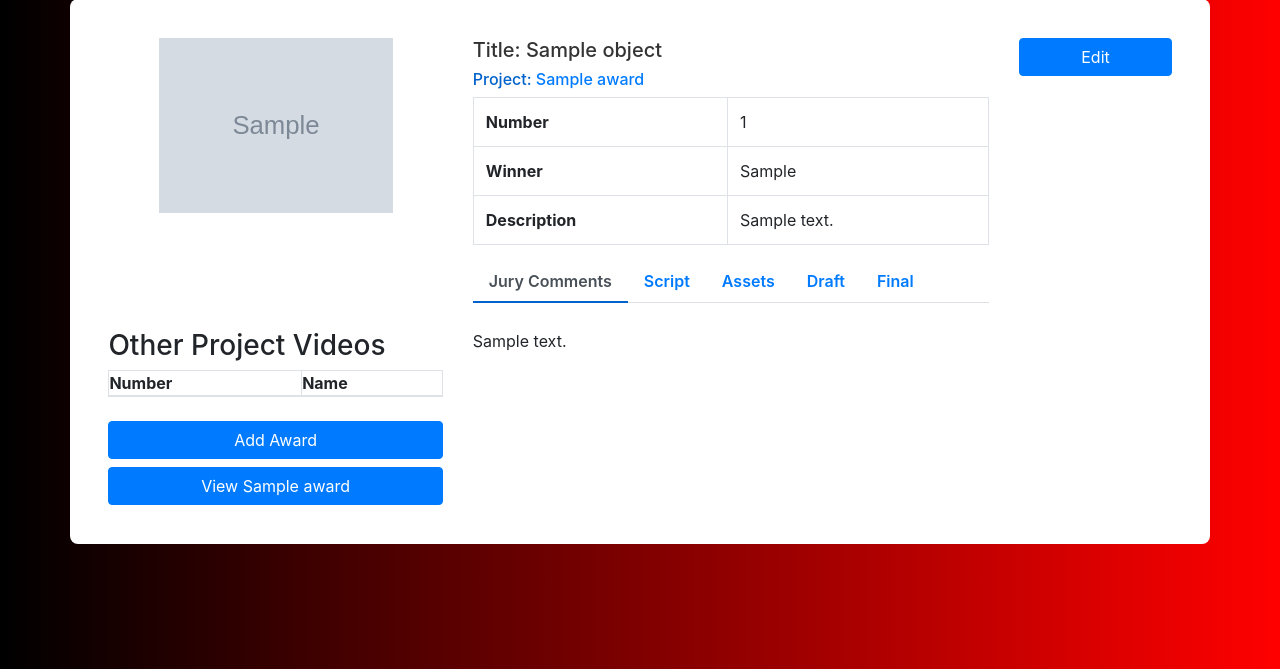
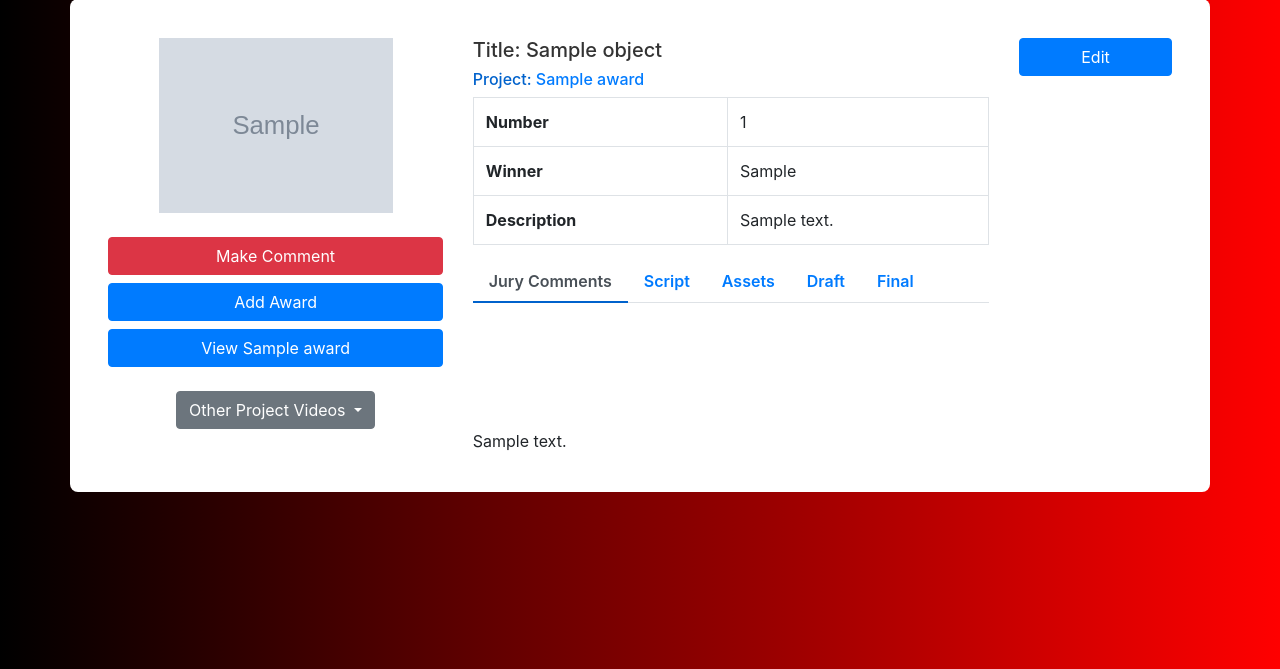
Before and after one commit to imnotberg/vcmproduction, a Django app: template project/templates/project/award_detail.html in a window 1280 px wide. Shown: the part 103-772 px from the top of the page. Run offline with Django 3.2, Linux system fonts and the light colour scheme; the template is opened without the code that fills it: most values are stand-ins (such as "Sample title", 1, 10 or a date in 2020); grey boxes marked "Sample" are stand-in pictures; form fields are guessed from the names that the template uses; lists and menus that the app fills with data are empty; parts of the project's set-up code (start-up, migrations or seed data) failed here and were passed over; some libraries are stand-ins or nearby versions.

Commit message:
some changes and credentials.json

```diff
--- a/project/forms.py
+++ b/project/forms.py
@@ -129,6 +129,10 @@
                               help_text='Let us know what you want to communicate, and we will work on a draft script',
                               widget=forms.Textarea)
 class CommentForm(forms.Form):
+    CHOICES = (
+        ('a','A'),
+        ('b','B'),
+        )
     block = forms.IntegerField(required=False,widget=forms.NumberInput)
     comment = forms.CharField(widget=forms.Textarea)
-    comment_type = forms.ChoiceField()
+    comment_type = forms.ChoiceField(choices=CHOICES)
--- a/project/templates/project/award_detail.html
+++ b/project/templates/project/award_detail.html
@@ -3,13 +3,31 @@
 {% block content %}
 {% load extras %}
 <div class="container emp-profile">
-
             <form method="post">
                 <div class="row">
                     <div class="col-md-4">
                         <div class="profile-img">
                             <img src="{{object.awards.organization.logo}}" alt=""/>
+                        <br>
+                        <br>
+                        <button type="button" class="btn btn-danger btn-block" data-toggle="modal" data-target="#myModal">
+                          Make Comment
+                        </button>
 
+                        <a class="btn btn-primary btn-block" href="{% url 'project:award_create' org_id=object.awards.organization.id awards_id=object.awards.id %}" role="button">Add Award</a>
+                        <a class="btn btn-primary btn-block" href="{% url 'project:awards_detail' org_id=object.awards.organization.id pk=object.awards.pk %}" role="button">View {{object.awards.project_name}}</a>
+                        <br>
+                        <div class="dropdown">
+  <button class="btn btn-secondary dropdown-toggle" type="button" id="dropdownMenuButton" data-toggle="dropdown" aria-haspopup="true" aria-expanded="false">
+    Other Project Videos
+  </button>
+  <div class="dropdown-menu" aria-labelledby="dropdownMenuButton">
+    {% for v in object.awards.awards_list %}
+    <a class="dropdown-item" href="{%  url 'project:award_detail' org_id=v.awards.organization.pk awards_id=v.awards.id pk=v.pk %}">{{v.award_number}} {{v.award_name}}</a>
+    {% endfor %}
+
+  </div>
+</div>
                         </div>
                     </div>
                     <div class="col-md-6">
@@ -57,43 +75,42 @@
                     </div>
                     <div class="col-md-2">
                     	<a class="btn btn-primary btn-block" href="{% url 'project:award_edit' org_id=object.awards.organization.pk awards_id=object.awards.pk pk=object.pk %}" role="button">Edit</a>
-
+                        <!-- Button to Open the Modal -->
                     </form>
-
-
                     </div>
                 </div>
                 <div class="row">
                     <div class="col-md-4">
- 						<div class="table-responsive">
- 							<h3>Other Project Videos</h3>
- 							<table class="table-bordered" style="width: 100%">
- 								<thead>
- 									<tr>
- 										<th>Number</th>
- 										<th>Name</th>
- 									</tr>
- 								</thead>
- 								<tbody>
- 									{% for v in object.awards.awards_list %}
- 									{% if v.pk != object.pk %}
- 									<tr>
 
- 										<td><a href="{% url 'project:award_detail' org_id=v.awards.organization.pk awards_id=v.awards.id pk=v.pk %}">{{v.award_number}}</a></td>
- 										<td><a href="{% url 'project:award_detail' org_id=v.awards.organization.pk awards_id=v.awards.id pk=v.pk %}">{{v.award_name}}</a></td>
-
- 									</tr>
- 									{% endif %}
- 									{% endfor %}
- 								</tbody>
- 							</table>
- 						</div>
  						<br>
 
- 						<a class="btn btn-primary btn-block" href="{% url 'project:award_create' org_id=object.awards.organization.id awards_id=object.awards.id %}" role="button">Add Award</a>
-                        <a class="btn btn-primary btn-block" href="{% url 'project:awards_detail' org_id=object.awards.organization.id pk=object.awards.pk %}" role="button">View {{object.awards.project_name}}</a>
+                    </div>
+                    <!-- The Modal -->
+<div class="modal" id="myModal">
+  <div class="modal-dialog">
+    <div class="modal-content">
 
-                    </div>
+      <!-- Modal Header -->
+      <div class="modal-header">
+        <h4 class="modal-title">Add Comments</h4>
+        <button type="button" class="close" data-dismiss="modal">&times;</button>
+      </div>
+
+      <!-- Modal body -->
+      <div class="modal-body">
+        <div class="row">
+          {{form.block}}
+        </div>
+      </div>
+
+      <!-- Modal footer -->
+      <div class="modal-footer">
+        <button type="button" class="btn btn-danger" data-dismiss="modal">Close</button>
+      </div>
+
+    </div>
+  </div>
+</div>
                     <div class="col-md-8">
                         <div class="tab-content profile-tab" id="myTabContent">
                             <div class="tab-pane fade show active" id="comments" role="tabpanel" aria-labelledby="home-tab">
@@ -136,6 +153,7 @@
                             </div>
 
 
+
                             </div>
                         </div>
                     </div>
--- a/project/templates/project/organization_detail.html
+++ b/project/templates/project/organization_detail.html
@@ -35,7 +35,6 @@
                             </ul>
                         </div>
                     </div>
-
                 </div>
                 <div class="row">
                     <div class="col-md-4">
```
Also changed, not shown: manage.py (deleted, +0 -21 lines), project/models.py (+8 -0 lines), project/static/project/js/form_motion.js (added, +22 -0 lines), project/views.py (+12 -0 lines), project/migrations/0001_initial.py (added), project/migrations/0002_award_edit_comments.py (added), project/templatetags/extras.py (line endings or trailing spaces), 2 other files.
